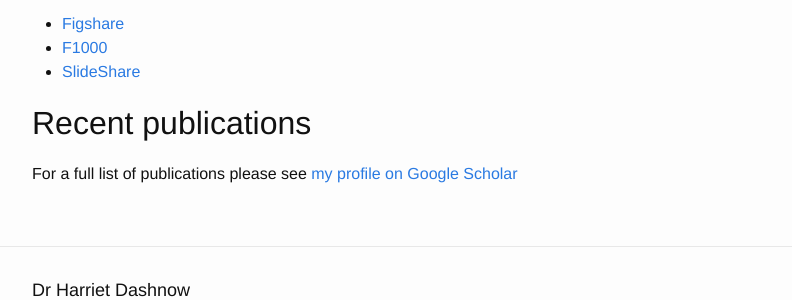
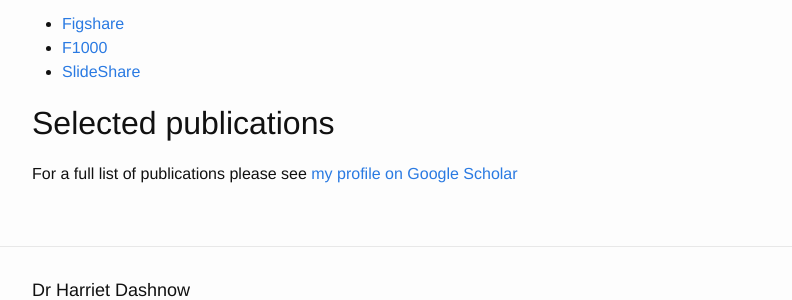
Before and after one commit to hdashnow/hdashnow.github.io, a Jekyll site: the page built from about.md, in a window 1280 px wide and 900 px high, scrolled down 1638 px. Shown: the part 476-776 px from the top of the window, without its empty margins (238-1030 px from the left). Built offline with Jekyll 4.4.1, drawn with Linux system fonts in a browser that asks for light colours.

Commit message:
Recent->Selected publications

```diff
--- a/about.md
+++ b/about.md
@@ -53,7 +53,7 @@ She has substantial experience in teaching bioinformatics and genetics at both t
 * [F1000](http://f1000research.com/search?q=dashnow)
 * [SlideShare](http://www.slideshare.net/AustralianBioinformatics/how-we-became-bioinformaticians)
 
-## Recent publications
+## Selected publications
 For a full list of publications please see [my profile on Google Scholar](http://scholar.google.com.au/citations?user=4Y3m53gAAAAJ&hl=en)
 <script>
     createORCIDProfile("0000-0001-8433-6270","myPublications");
```
